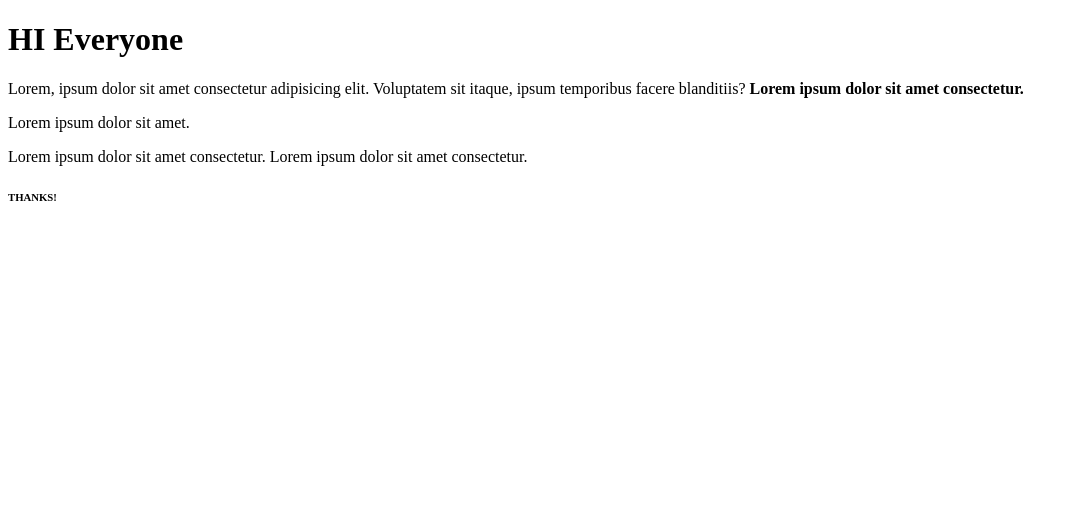
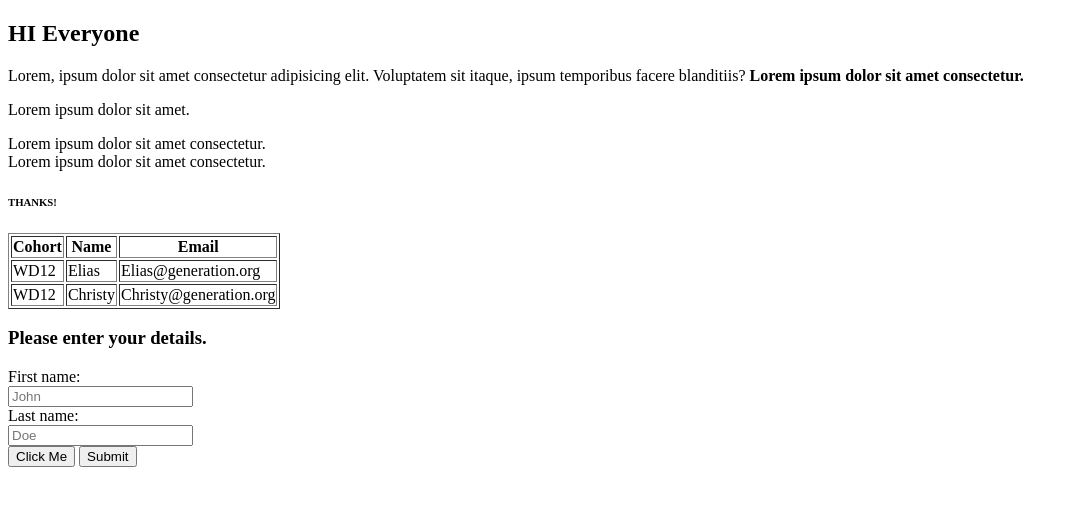
Before and after one commit to JustGeoffrey/HTMLworkingdemo, a plain HTML site: page index.html in a window 1280 px wide. Shown: the whole page, without its empty margins (0-1078 px from the left). Drawn offline with Linux system fonts and the light colour scheme.

Commit message:
Added Form

```diff
--- a/index.html
+++ b/index.html
@@ -10,6 +10,7 @@
 </head>
 
 <body>
+    <section class="container"><!--section.container-->
         <h1 class="heading">HI Everyone</h1>
         <p class="p-tag">Lorem, ipsum dolor sit amet consectetur adipisicing elit. Voluptatem sit itaque, ipsum temporibus facere blanditiis?
             <span id="span-tag"><strong>Lorem ipsum dolor sit amet consectetur.</strong></span>
@@ -20,8 +21,53 @@
         </p>
 
         <span>Lorem ipsum dolor sit amet consectetur.</span>
+        <br>
         <span>Lorem ipsum dolor sit amet consectetur.</span>
+
         <h6>THANKS!</h6>
+
+    </section>
+    <section id="container">
+
+    </section> <!--section#container-->
+
+
+    <!--Table Example-->
+    <table border="1">
+        <tr>
+            <th>Cohort</th>
+            <th>Name</th>
+            <th>Email</th>
+        </tr>
+
+        <tr>
+            <td>WD12</td>
+            <td>Elias</td>
+            <td>Elias@generation.org</td>
+        </tr>
+
+        <tr>
+            <td>WD12</td>
+            <td>Christy</td>
+            <td>Christy@generation.org</td>
+        </tr>
+    </table>
+
+    <!--Forms Example-->
+    <form>
+        <h3>Please enter your details.</h3>
+        <label for="f-name">First name:</label> <br>
+        <input type="text" name="f-name" id="f-name" placeholder="John" required> <br>
+
+
+        <label for="l-name">Last name:</label> <br>
+        <input type="text" name="l-name" id="l-name" placeholder="Doe" required> <br>
+
+        <input type="button" value="Click Me">
+        <input type="submit" value="Submit">
+        <!-- <button type="submit"></button> -->
+    </form>
+
 </body>
 
 </html>
--- a/resources/style.css
+++ b/resources/style.css
@@ -1 +1,5 @@
 :root {}
+
+/* form{
+    borde
+} */
```
Lines whose indentation alone changed are shown as unchanged.
